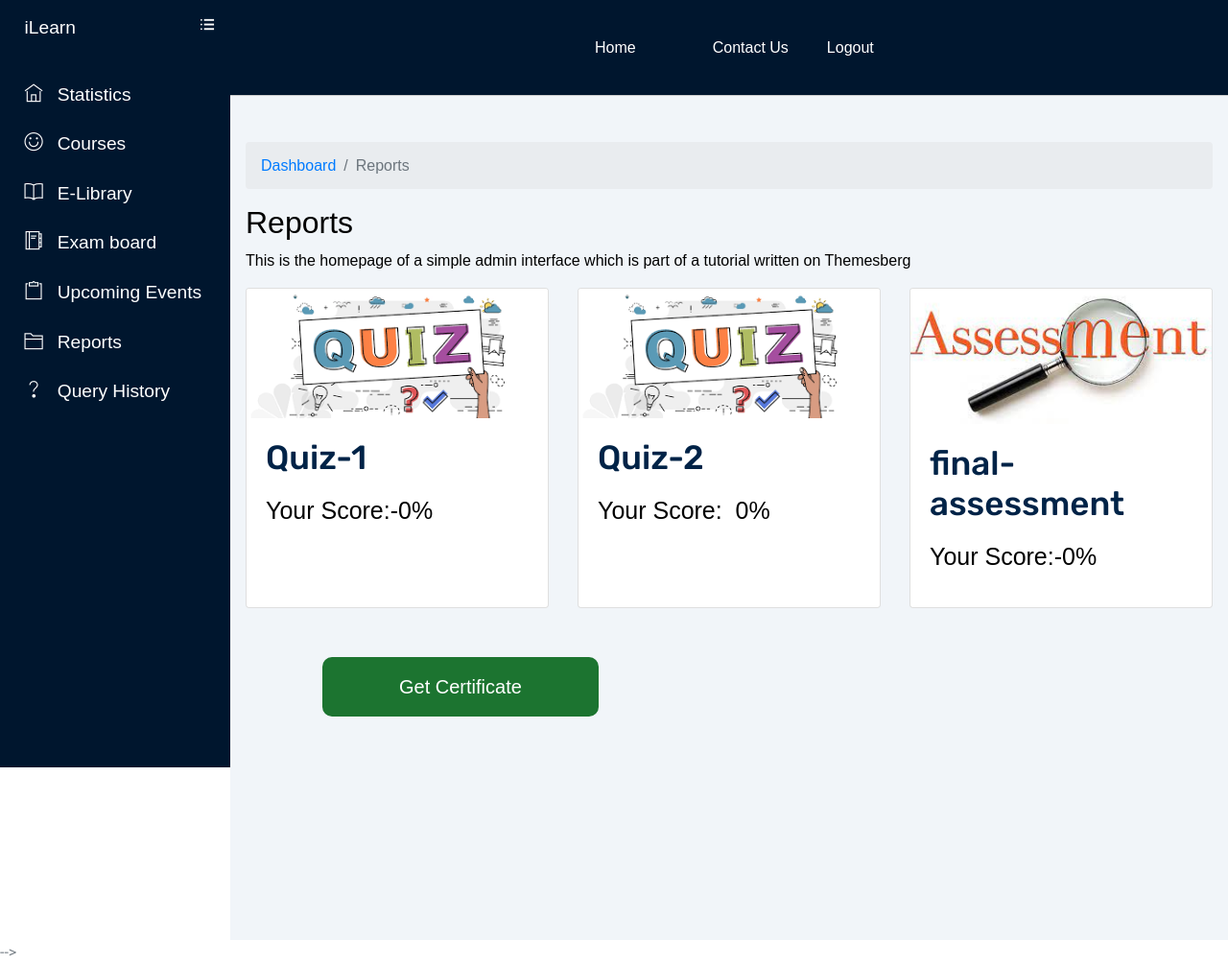
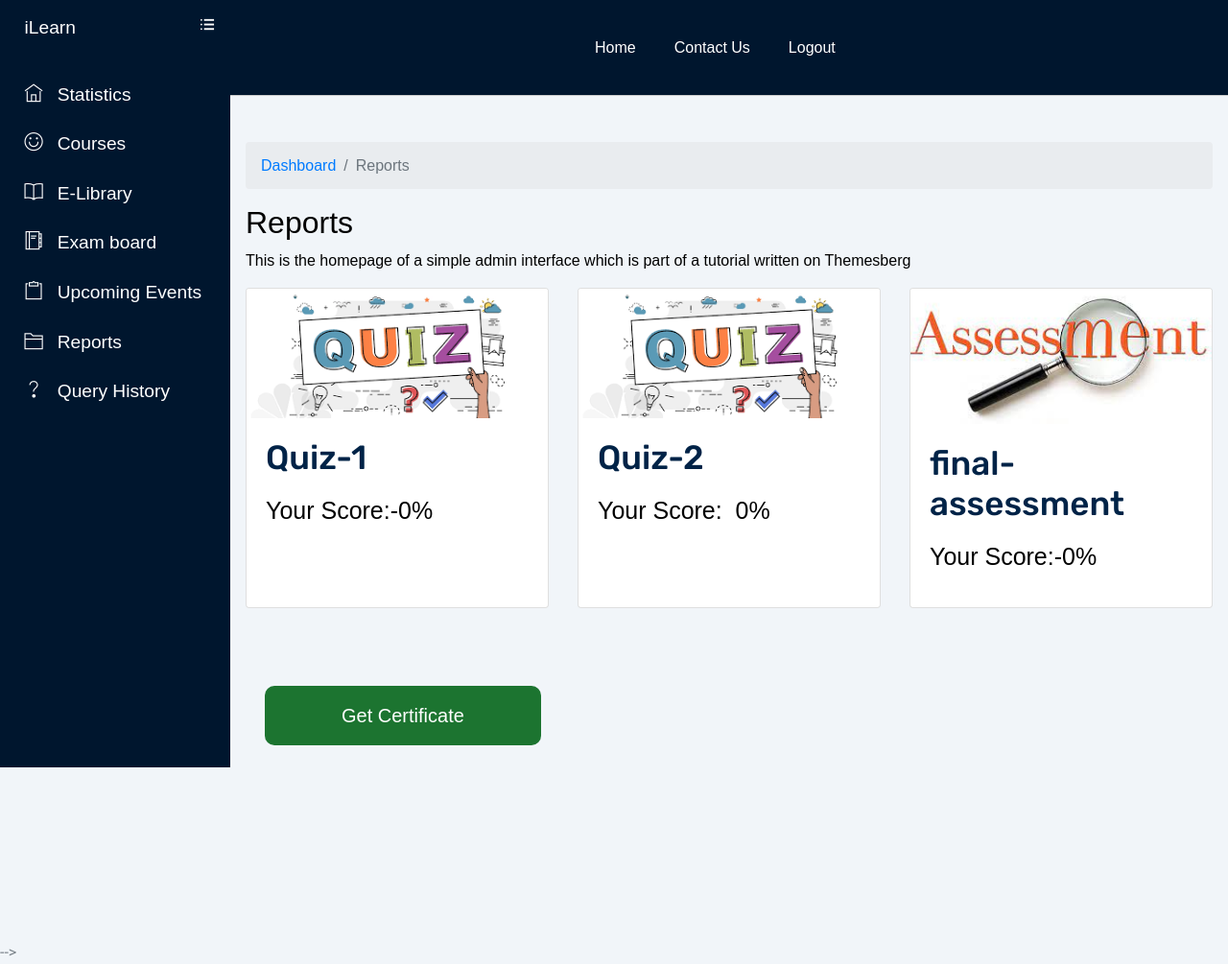
Before and after one commit to SupriyoGhatak/Ilearn-Project, a PHP site: page /dashreports.php in a window 1280 px wide. Shown: the whole page at 96% size. Run offline with PHP 8.4, Linux system fonts and the light colour scheme; some libraries are stand-ins or nearby versions.

Commit message:
dashreports done

```diff
--- a/css/reportstyle.css
+++ b/css/reportstyle.css
@@ -8,6 +8,6 @@
     font-size: 20px;width: 100px;
 }
 .serti{
-    padding-top: 70px;
-    padding-left:80px;
+    padding-top: 100px;
+    padding-left:20px;
 }
--- a/css/teststyle.css
+++ b/css/teststyle.css
@@ -1,4 +1,4 @@
-/*
+ /*
 
 :root {
     --main-color: #00162e;
@@ -46,6 +46,31 @@
 .sidebar-menu{
     padding: 1.6rem;
 }
+
+.sidebar-menu .dashexam:hover {
+    color: blue;
+}
+.sidebar-menu .dashstat:hover {
+    color: blue;
+}
+.sidebar-menu .dashco:hover {
+    color: blue;
+}
+.sidebar-menu .dashlib:hover {
+    color: blue;
+}
+.sidebar-menu .dashup:hover {
+    color: blue;
+}
+.sidebar-menu .dashquery:hover {
+    color: blue;
+}
+.sidebar-menu .dashre:hover {
+    color: blue;
+}
+.sidebar-menu .ti-menu-alt:hover {
+    color: blue;
+}
 .sidebar li{
     margin-bottom: 1.6rem;
 }
@@ -83,6 +108,10 @@
     margin-left: 240px;
     transition: margin-left 500ms;
     color: black;
+}
+body{
+    background-color: #f1f5f9;
+    min-width: 100%;
 }
 header {
     position: fixed;
@@ -165,7 +194,7 @@ main{
 .dash-title{
     color: var(--color-dark);
 }
-/*
+
 @media only screen and (max-width: 1200px) {
     .sidebar {
         width: 60px;
@@ -208,7 +237,7 @@ main{
 #sidebar-toggle:checked ~ .main-content header{
     left: 60px;
 }
-}*/
+}
 /*nav{
 
   transform: translate(-50%, -50%);
--- a/dashreports.php
+++ b/dashreports.php
@@ -41,59 +41,61 @@
               <label for="sidebar-toggle" class="ti-menu-alt"></span>
           </div>
           <div class="sidebar-menu">
-              <ul>
+               <ul>
                   <li>
-                      <a href="test.php">
+
+                      <a class="dashstat" href="test.php" title="Statistics" >
                           <span class="ti-home"></span>
                           <span> Statistics</span>
                       </a>
                   </li>
                   <li>
-                      <a href="dashcourses.php">
+                      <a class="dashco" href="dashcourses.php" title="Courses">
                           <span class="ti-face-smile"></span>
                           <span> Courses</span>
                       </a>
                   </li>
-                   <li>
-                      <a href="dashlibrary.php">
+                  <li>
+                      <a class="dashlib" href="dashlibrary.php" title="E-library">
                           <span class="ti-book"></span>
                           <span> E-Library</span>
                       </a>
                   </li>
                   <li>
-                      <a href="dashexamboard.php">
+                      <a class="dashexam" href="dashexamboard.php" title="Exam board">
                           <span class="ti-agenda"></span>
                           <span> Exam board</span>
                       </a>
                   </li>
                   <li>
-                      <a href="dashupcoming.php">
-                          <span class="ti-clipboard"></span>
+                      <a class="dashup" href="dashupcoming.php"title="Upcoming Events">
+                          <span class="ti-clipboard" ></span>
                           <span> Upcoming Events</span>
                       </a>
                   </li>
                   <li>
-                      <a href="dashreports.php">
+                      <a class="dashre" href="dashreports.php" title="Reports">
                           <span class="ti-folder"></span>
                           <span> Reports</span>
                       </a>
                   </li>
-                 <li>
-                    <a href="query_history.php">
-                        <span class="ti-help"></span>
+                  <li>
+                    <a class="dashquery" href="query_history.php" title="Query history">
+                        <span class="ti-help" ></span>
                         <span>Query History</span>
                     </a>
                 </li>
+
               </ul>
           </div>
        </div>
       <div class="main-content">
           <header>
 
-              <div class="inner_header">
+             <div class="inner_header">
                   <ul class="navigation">
                       <a href="index.php"><li>Home</li></a>
-                      <a href="#"><li>  </li></a>
+
 
                       <a href="contact.php" ><li>Contact Us</li></a>
                       <a href="logout.php"><li>Logout</li></a>
```
Also changed, not shown: dashcourses.php (+14 -12 lines), dashexamboard.php (+14 -11 lines), dashlibrary.php (+15 -13 lines), dashupcoming.php (+15 -13 lines), query_history.php (+14 -12 lines), test.php (+13 -14 lines).
